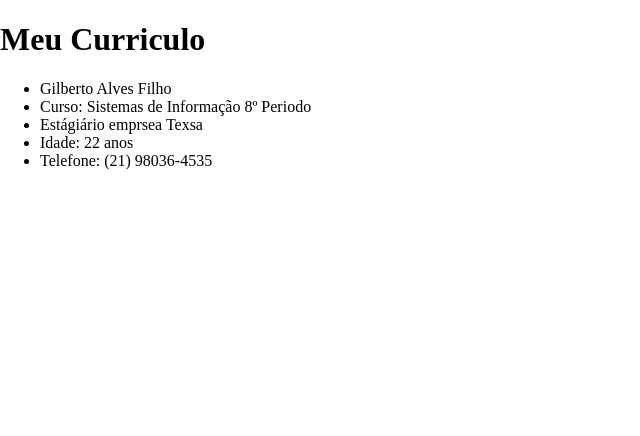
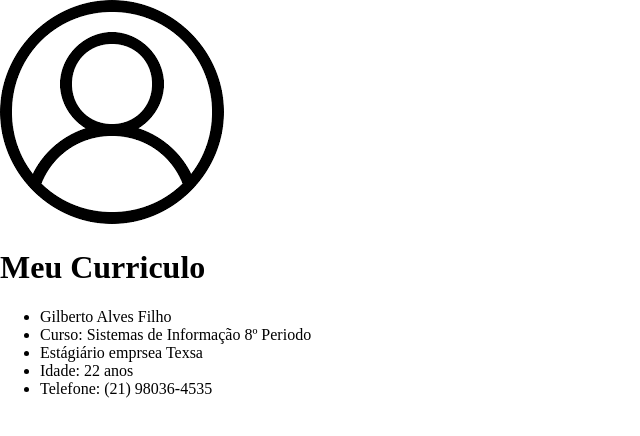
Before and after one commit to gilberto86/alo-git, a plain HTML site: page index.html in a window 1280 px wide. Shown: the whole page, without its empty margins (0-640 px from the left). Drawn offline with Linux system fonts and the light colour scheme.

Commit message:
Imagem adicionada

```diff
--- a/index.html
+++ b/index.html
@@ -2,6 +2,7 @@
 <html>
 <head>
 	<title>Curriculo</title>
+	<img src="download.png">
 	<link rel="stylesheet" type="text/css" href="style.css">
 </head>
 <body>
```
Also changed, not shown: download.png (added).
